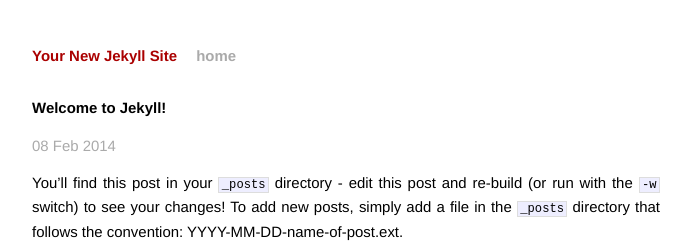
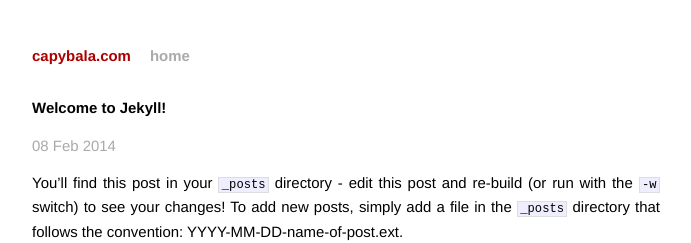
Before and after one commit to capybala/capybala.github.io, a Jekyll site: the page built from _posts/2014-02-08-welcome-to-jekyll.markdown, in a window 1280 px wide. Shown: the top 243 px of the page, without its empty margins (294-985 px from the left). Built offline with Jekyll 4.4.1, drawn with Linux system fonts in a browser that asks for light colours; Markdown is read by kramdown in place of the engine named in the settings.

Commit message:
Customize config

```diff
--- a/_config.yml
+++ b/_config.yml
@@ -1,3 +1,4 @@
-name: Your New Jekyll Site
+name: capybala.com
 markdown: redcarpet
 pygments: true
+relative_permalinks: false
```
